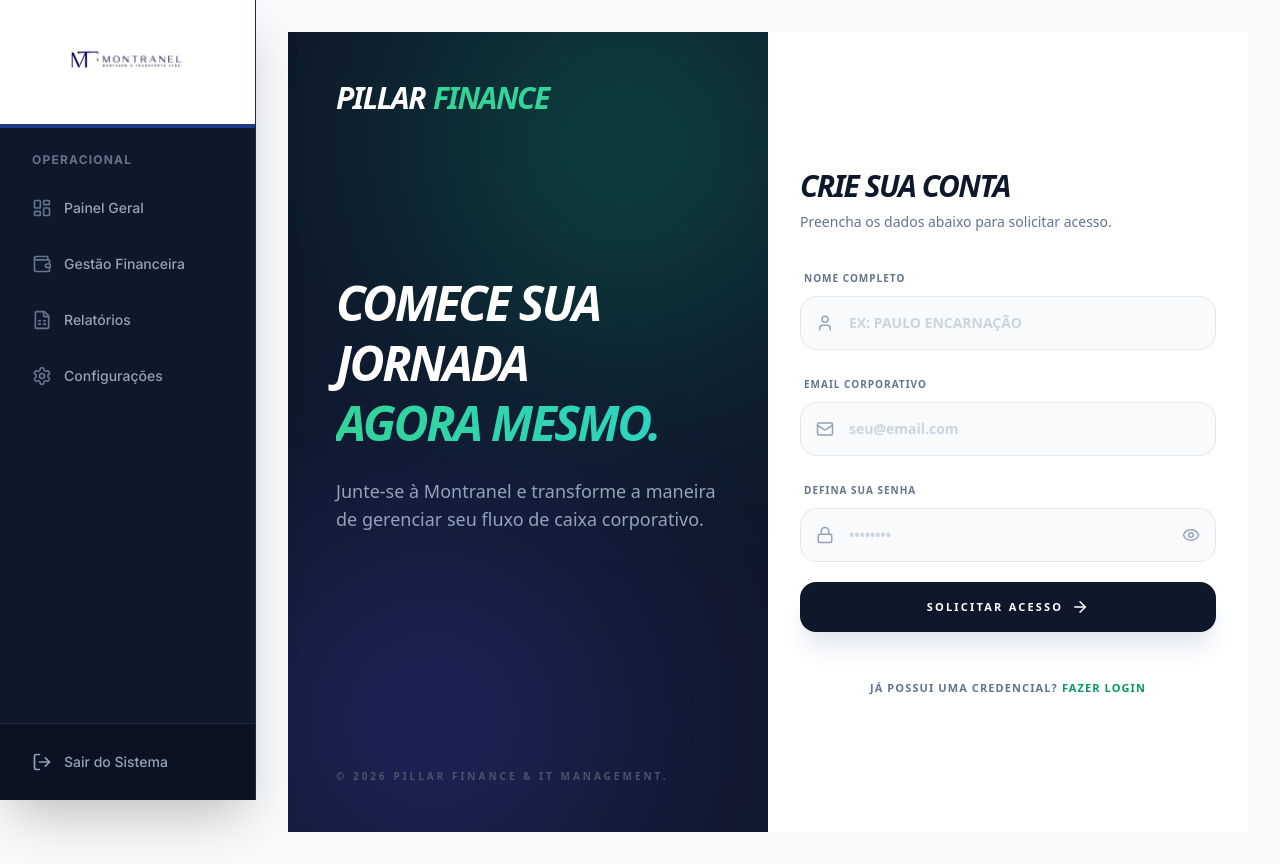
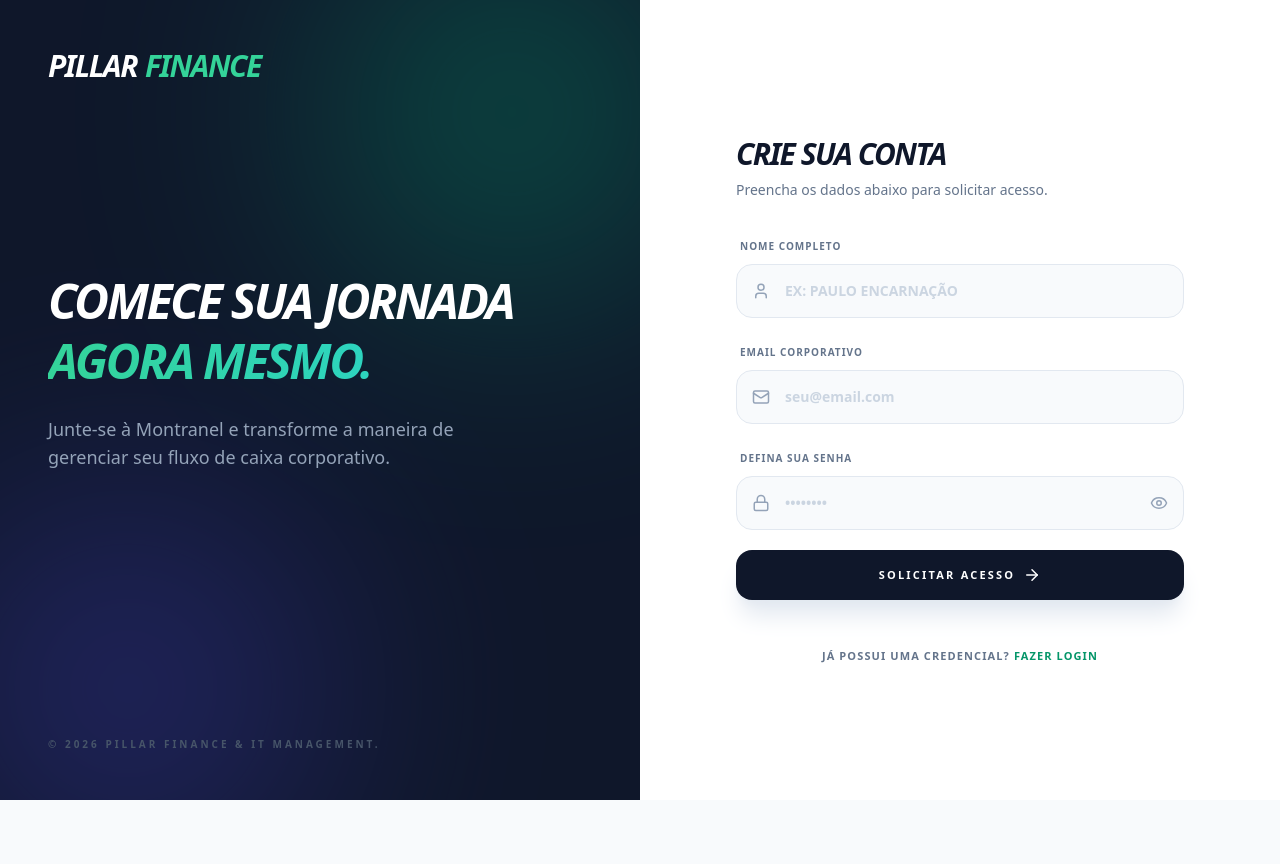
Before and after one commit to PauloEncarn/pillar-finance, a Next.js app: page /register in a window 1280 px wide. After the commit the page ends 800 px from the top, so only its background shows below. Built offline with nearby package versions, Linux system fonts and the light colour scheme.

Commit message:
ajuste cron 8  e route

```diff
--- /dev/null
+++ b/src/app/ClientLayout.js
@@ -0,0 +1,25 @@
+'use client';
+
+import { Sidebar } from "@/components/Sidebar";
+import { usePathname } from 'next/navigation';
+
+export function ClientLayout({ children }) {
+  const pathname = usePathname();
+  // Se for página de login ou registro, não mostra a sidebar
+  const isLoginPage = pathname === '/login' || pathname === '/register';
+
+  return (
+    <div className="min-h-screen flex flex-col md:flex-row">
+      {!isLoginPage && <Sidebar />}
+
+      <main className={`
+        flex-1 flex flex-col transition-all duration-300
+        ${!isLoginPage
+          ? 'p-4 md:p-8 md:ml-64 mt-14 md:mt-0'
+          : 'w-full'}
+      `}>
+        {children}
+      </main>
+    </div>
+  );
+}
--- a/src/app/layout.js
+++ b/src/app/layout.js
@@ -1,33 +1,23 @@
-'use client';
-
 import { Inter } from "next/font/google";
 import "./globals.css";
-import { Sidebar } from "@/components/Sidebar";
-import { usePathname } from 'next/navigation';
+import { ClientLayout } from "./ClientLayout"; // Vamos criar esse já já
 
 const inter = Inter({ subsets: ["latin"] });
 
+// Isso aqui é o que faz a sua LOGO aparecer na aba do navegador
+export const metadata = {
+  title: "Montranel Finance",
+  icons: {
+    icon: "/logo.jpg",
+  },
+};
+
 export default function RootLayout({ children }) {
-  const pathname = usePathname();
-  const isLoginPage = pathname === '/login';
-
   return (
     <html lang="pt-BR">
       <body className={`${inter.className} bg-slate-50 text-slate-900`}>
-        <div className="min-h-screen flex flex-col md:flex-row">
-
-          {!isLoginPage && <Sidebar />}
-
-          <main className={`
-            flex-1 flex flex-col transition-all duration-300
-            ${!isLoginPage
-              ? 'p-4 md:p-8 md:ml-64 mt-14 md:mt-0'
-              : 'w-full'}
-          `}>
-            {children}
-          </main>
-
-        </div>
+        {/* Chamamos o componente que cuida da Sidebar e do Login */}
+        <ClientLayout>{children}</ClientLayout>
       </body>
     </html>
   );
```
